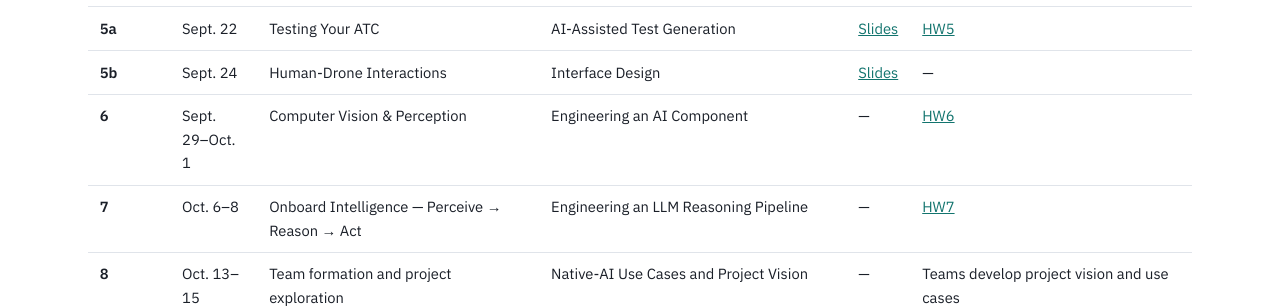
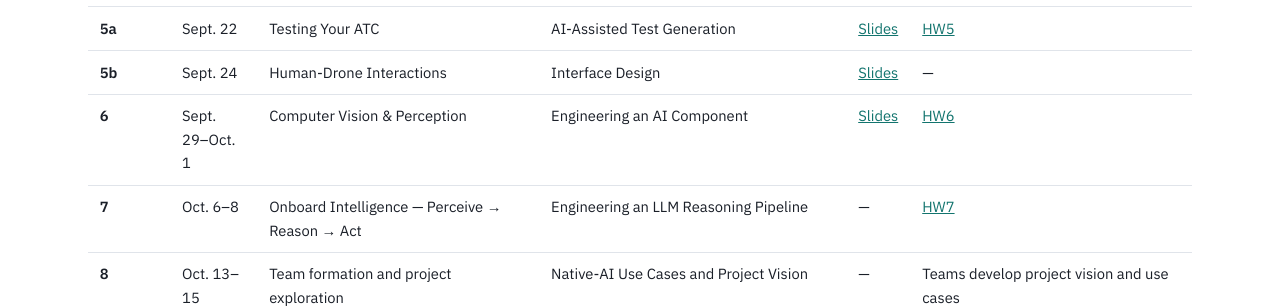
Before and after one commit to JaneClelandHuang/uav-native-ai, a Jekyll site: the page built from schedule.md, in a window 1280 px wide and 900 px high, scrolled down 630 px. Shown: the part 154-462 px from the top of the window. Built offline with Jekyll 4.4.1, drawn with Linux system fonts in a browser that asks for light colours.

Commit message:
schedule: link Week 6 slides
Co-Authored-By: Claude Opus 5.5 <noreply@anthropic.com>

```diff
--- a/schedule.md
+++ b/schedule.md
@@ -27,7 +27,7 @@ homework page.
 | **4** | Sept. 15–17 | Runtime Monitoring & Fault Injection | AI-Assisted Diagnosis | [Slides](https://docs.google.com/presentation/d/1C1wsksg8IW1RjED-SiDTJumMpsbQAVXV/edit?usp=sharing&ouid=104709123702489306200&rtpof=true&sd=true) | [HW4](lessons/lesson4.md) |
 | **5a** | Sept. 22 | Testing Your ATC | AI-Assisted Test Generation | [Slides](https://docs.google.com/presentation/d/13gNEqMTwNz1n5i7zO1y9xkv72rsrnQe1/edit?usp=sharing&ouid=104709123702489306200&rtpof=true&sd=true) | [HW5](lessons/lesson5.md) |
 | **5b** | Sept. 24 | Human-Drone Interactions | Interface Design | [Slides](https://docs.google.com/presentation/d/1t6kiJ7cGIqhZb8qfgcqWIiT7mW2a_uDn/edit?usp=sharing&ouid=104709123702489306200&rtpof=true&sd=true) | — |
-| **6** | Sept. 29–Oct. 1 | Computer Vision & Perception | Engineering an AI Component | — | [HW6](lessons/lesson6.md#homework) |
+| **6** | Sept. 29–Oct. 1 | Computer Vision & Perception | Engineering an AI Component | [Slides](https://docs.google.com/presentation/d/1vRcoCp4qsCBsNAJoFvuHG4FFpu5H9Y4H/edit?usp=sharing&ouid=104709123702489306200&rtpof=true&sd=true) | [HW6](lessons/lesson6.md#homework) |
 | **7** | Oct. 6–8 | Onboard Intelligence — Perceive → Reason → Act | Engineering an LLM Reasoning Pipeline | — | [HW7](lessons/lesson7.md#homework) |
 | **8** | Oct. 13–15 | Team formation and project exploration | Native-AI Use Cases and Project Vision | — | Teams develop project vision and use cases |
 | — | Oct. 17–25 | **FALL BREAK** | | | |
```
